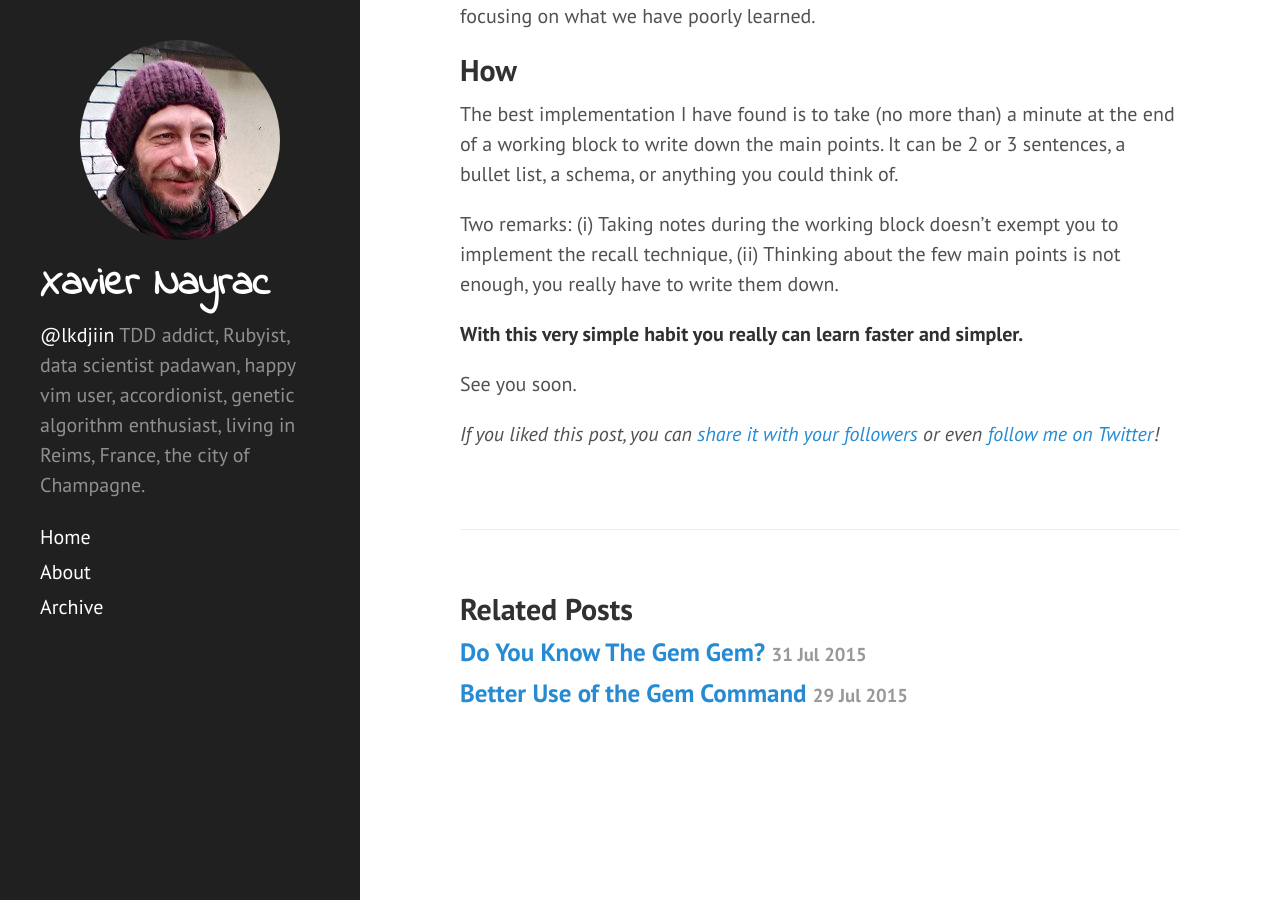
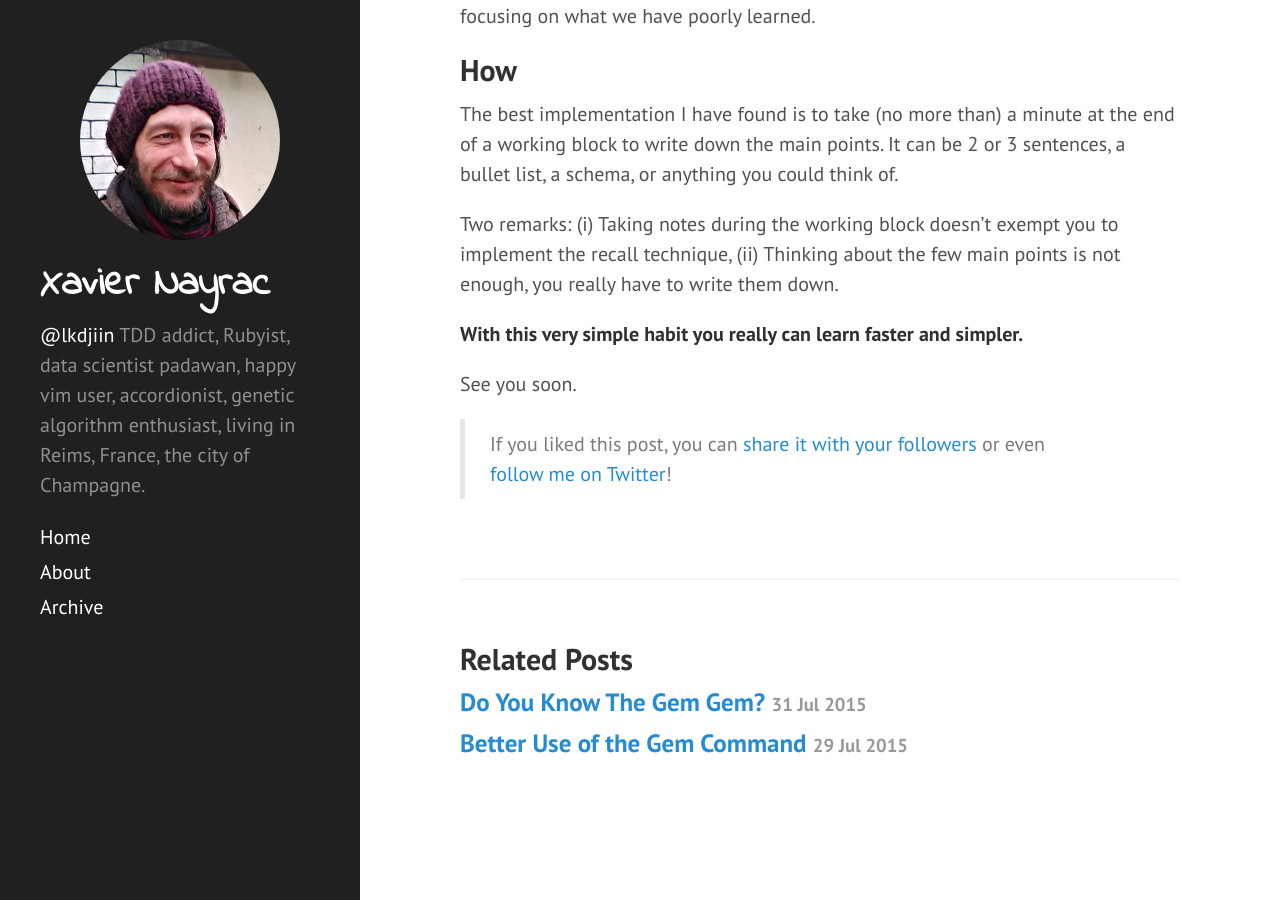
Before and after one commit to lkdjiin/xavier, a Jekyll site: the page built from src/_posts/2015-07-27-how-to-learn-better.md, in a window 1280 px wide and 900 px high, scrolled down 1094 px. Built offline with Jekyll 4.4.1, drawn with Linux system fonts in a browser that asks for light colours; Markdown is read by kramdown in place of the engine named in the settings; comment, search, counter and statistics services are not loaded.

Commit message:
'vendredi 31 juillet 2015, 15:15:51 (UTC+0200)'

```diff
--- a/src/_includes/twitter_share.html
+++ b/src/_includes/twitter_share.html
@@ -1,8 +1,8 @@
-<cite> If you liked this post, you can
+<blockquote> If you liked this post, you can
 <a href="https://twitter.com/intent/tweet?url={{ site.url }}{{ page.url }}&text={{ page.title }}&via=lkdjiin"
    target="_blank">
   share it with your followers</a>
 or even
 <a href="https://twitter.com/lkdjiin">
   follow me on Twitter</a>!
-</cite>
+</blockquote>
```
